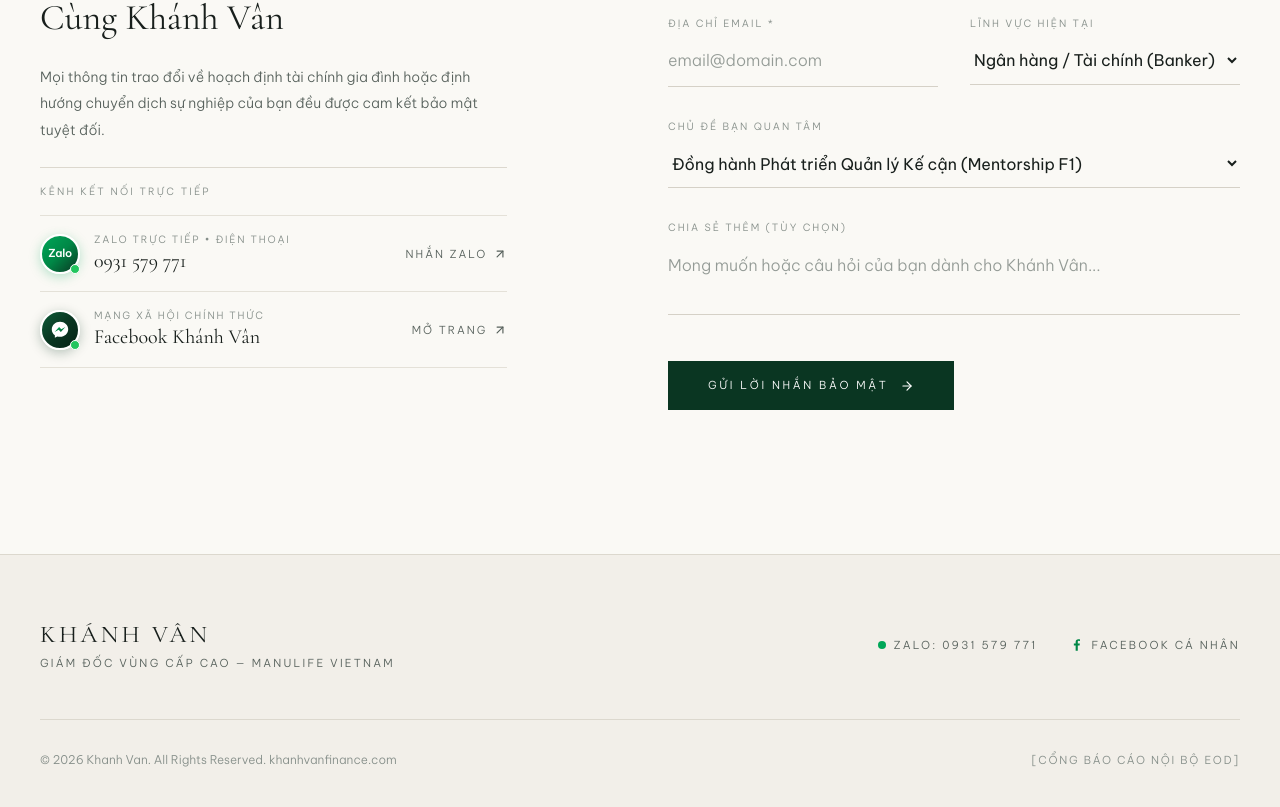
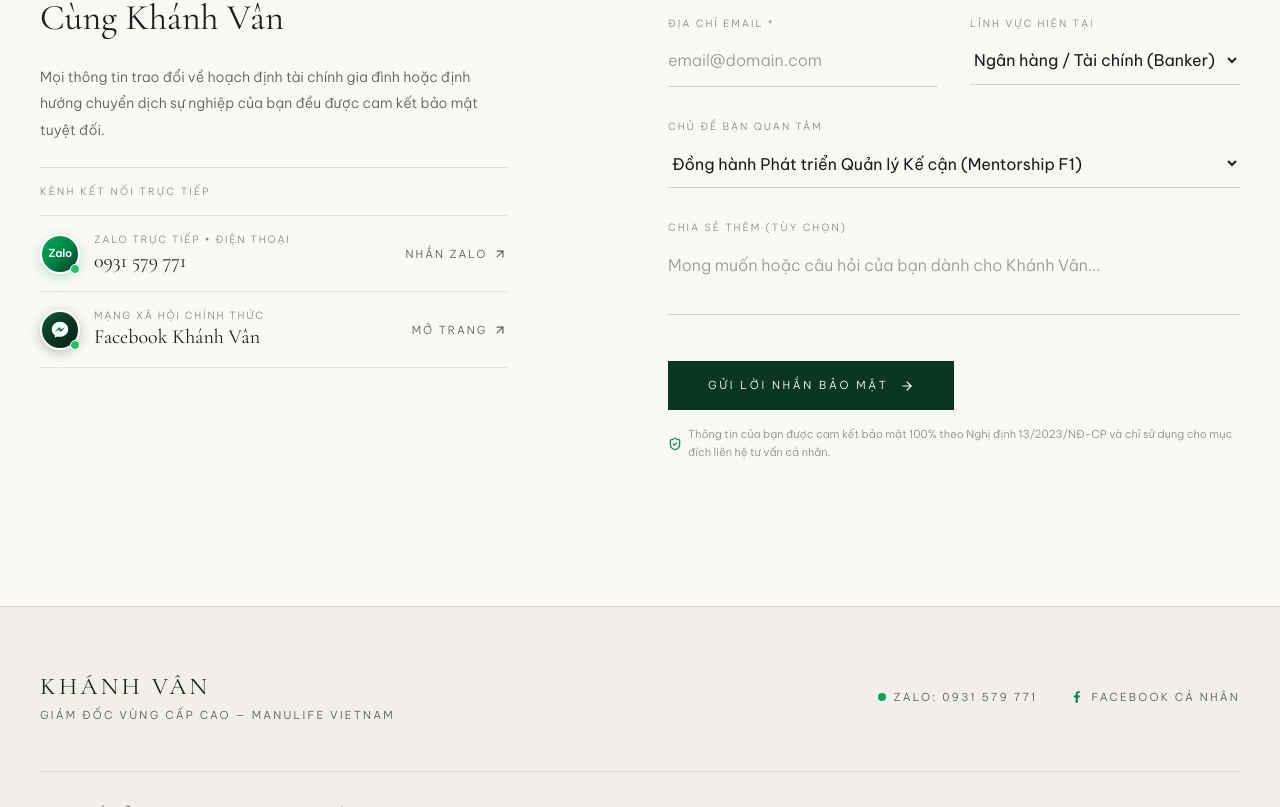
Before and after one commit to buivandoueh1994/khanhvanfinance, a React (Vite) app: page / in a window 1280 px wide. Shown: the part 11193-12000 px from the top of the page. Built offline with nearby package versions, Linux system fonts and the light colour scheme.

Commit message:
feat(compliance): add regulatory disclaimer, unit-linked risk note, and data privacy clause

```diff
--- a/src/App.tsx
+++ b/src/App.tsx
@@ -7,6 +7,7 @@ import {
   Check,
   Menu,
   Share2,
+  ShieldCheck,
   X,
 } from 'lucide-react';
 
@@ -174,7 +175,11 @@ Với một kênh tích lũy dài hạn, điều đáng quan tâm không phải
 
 - Phí ban đầu của sản phẩm liên kết đơn vị thế hệ mới đã giảm đáng kể so với trước đây, cho phép dòng tiền được đầu tư sớm hơn.
 - Cơ chế Tài Khoản Tri Ân giúp phần phí đã khấu trừ không mất đi hoàn toàn mà được tính lãi và hoàn lại cho khách hàng.
-- Khi chọn kênh tích lũy dài hạn, nên nhìn vào tỷ lệ tiền vào quỹ đầu tư trong ba năm đầu và cơ chế hoàn phí cuối chặng, thay vì chỉ dừng lại ở con số phí năm đầu tiên.`,
+- Khi chọn kênh tích lũy dài hạn, nên nhìn vào tỷ lệ tiền vào quỹ đầu tư trong ba năm đầu và cơ chế hoàn phí cuối chặng, thay vì chỉ dừng lại ở con số phí năm đầu tiên.
+
+---
+
+*(*) Lưu ý tham chiếu & cảnh báo rủi ro đầu tư: Cơ cấu phân bổ tỷ lệ phí ban đầu nêu trên được trích dẫn tham chiếu theo Quy tắc & Điều khoản sản phẩm Bảo hiểm Liên kết Đơn vị Xanh Phú Quý Flex đã được Bộ Tài chính phê chuẩn. Bảo hiểm liên kết đơn vị là sản phẩm bảo hiểm kết hợp đầu tư; giá trị tài khoản hợp đồng và kết quả đầu tư thực tế dao động theo thị trường và không được cam kết cố định. Bên mua bảo hiểm chịu các rủi ro đầu tư theo quy định pháp luật và nên tham khảo kỹ Bảng minh họa quyền lợi chính thức do Manulife phát hành trước khi tham gia.*`,
     keyTakeaways: [
       'Phí ban đầu của sản phẩm liên kết đơn vị thế hệ mới đã giảm đáng kể so với trước đây, cho phép dòng tiền được đầu tư sớm hơn.',
       'Cơ chế Tài Khoản Tri Ân giúp phần phí đã khấu trừ không mất đi hoàn toàn mà được tính lãi và hoàn lại cho khách hàng.',
@@ -1876,14 +1881,18 @@ export function App() {
                     />
                   </div>
 
-                  <div className="pt-2">
+                  <div className="pt-2 space-y-3">
                     <button
                       type="submit"
-                      className="px-10 py-4 bg-[#0A3622] hover:bg-[#008746] text-white text-[11px] uppercase tracking-[0.24em] transition-colors inline-flex items-center gap-3"
+                      className="px-10 py-4 bg-[#0A3622] hover:bg-[#008746] text-white text-[11px] uppercase tracking-[0.24em] transition-colors inline-flex items-center gap-3 min-h-[44px]"
                     >
                       <span>Gửi lời nhắn bảo mật</span>
                       <ArrowRight className="w-3.5 h-3.5" />
                     </button>
+                    <p className="text-[11px] text-[#858E89] font-light leading-relaxed flex items-center gap-1.5 pt-1">
+                      <ShieldCheck className="w-3.5 h-3.5 text-[#008746] shrink-0" />
+                      <span>Thông tin của bạn được cam kết bảo mật 100% theo Nghị định 13/2023/NĐ-CP và chỉ sử dụng cho mục đích liên hệ tư vấn cá nhân.</span>
+                    </p>
                   </div>
                 </form>
               )}
@@ -1925,6 +1934,17 @@ export function App() {
                 <span>Facebook Cá Nhân</span>
               </a>
             </div>
+          </div>
+
+          {/* COMPLIANCE & REGULATORY DISCLAIMER */}
+          <div className="py-8 border-b border-[#DCD8CE]/70 text-[11px] text-[#858E89] leading-[1.85] font-light space-y-2">
+            <p>
+              <strong className="text-[#56605B] font-medium uppercase tracking-[0.1em]">Tuyên bố miễn trừ trách nhiệm &amp; Tuân thủ:</strong>{' '}
+              Website <span className="text-[#56605B]">khanhvanfinance.com</span> là trang thông tin và thương hiệu cá nhân của bà Nguyễn Thị Khánh Vân — Giám đốc Vùng Cấp cao (Đại lý bảo hiểm độc lập thuộc Manulife Việt Nam). Các nội dung và góc nhìn chia sẻ trên website mang tính chất tham khảo chuyên môn và hoạch định tài chính cá nhân, không đại diện cho phát ngôn chính thức của Công ty TNHH Manulife (Việt Nam).
+            </p>
+            <p>
+              Mọi quyền lợi, điều khoản và điều kiện sản phẩm bảo hiểm được áp dụng theo Quy tắc và Điều khoản hợp đồng do Manulife Việt Nam phát hành và được Bộ Tài chính phê chuẩn. Các nhãn hiệu, logo và tên thương mại liên quan thuộc quyền sở hữu trí tuệ hợp pháp của Công ty TNHH Manulife (Việt Nam) và các tổ chức liên quan.
+            </p>
           </div>
 
           <div className="pt-8 flex flex-col sm:flex-row items-center justify-between gap-4 text-xs text-[#858E89] font-light">
```
